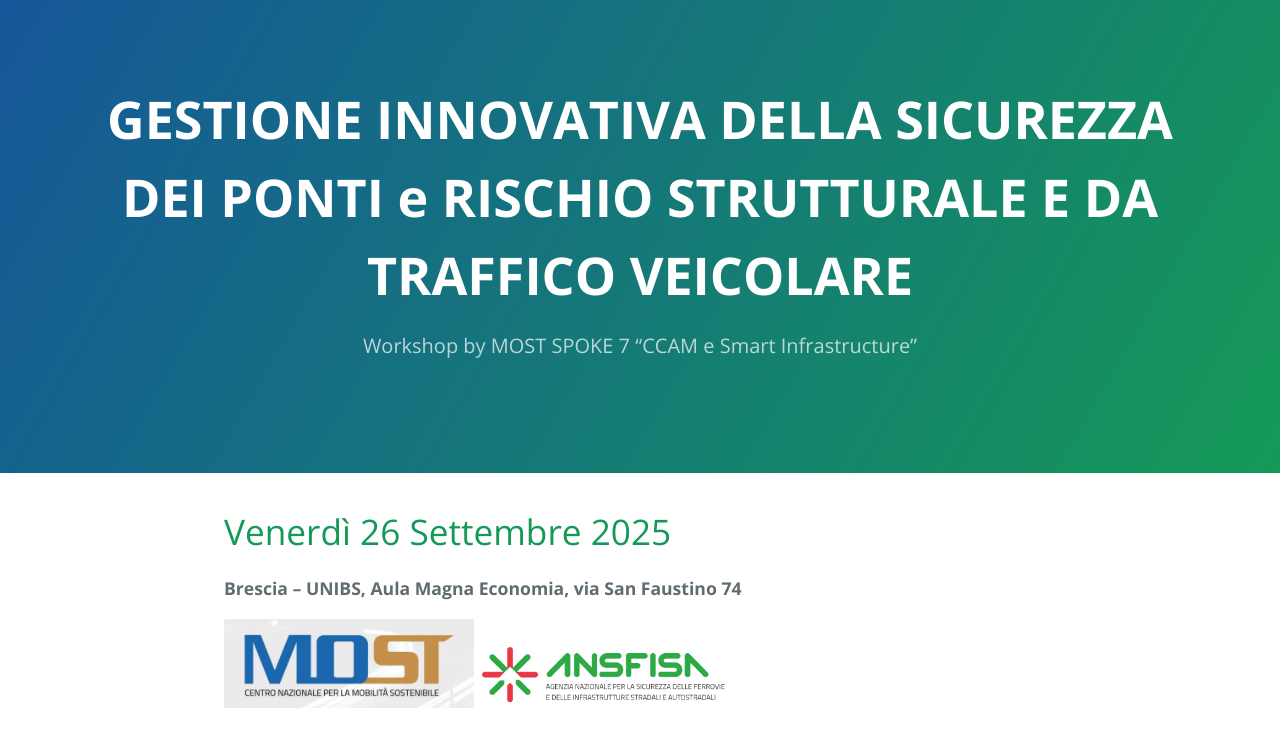
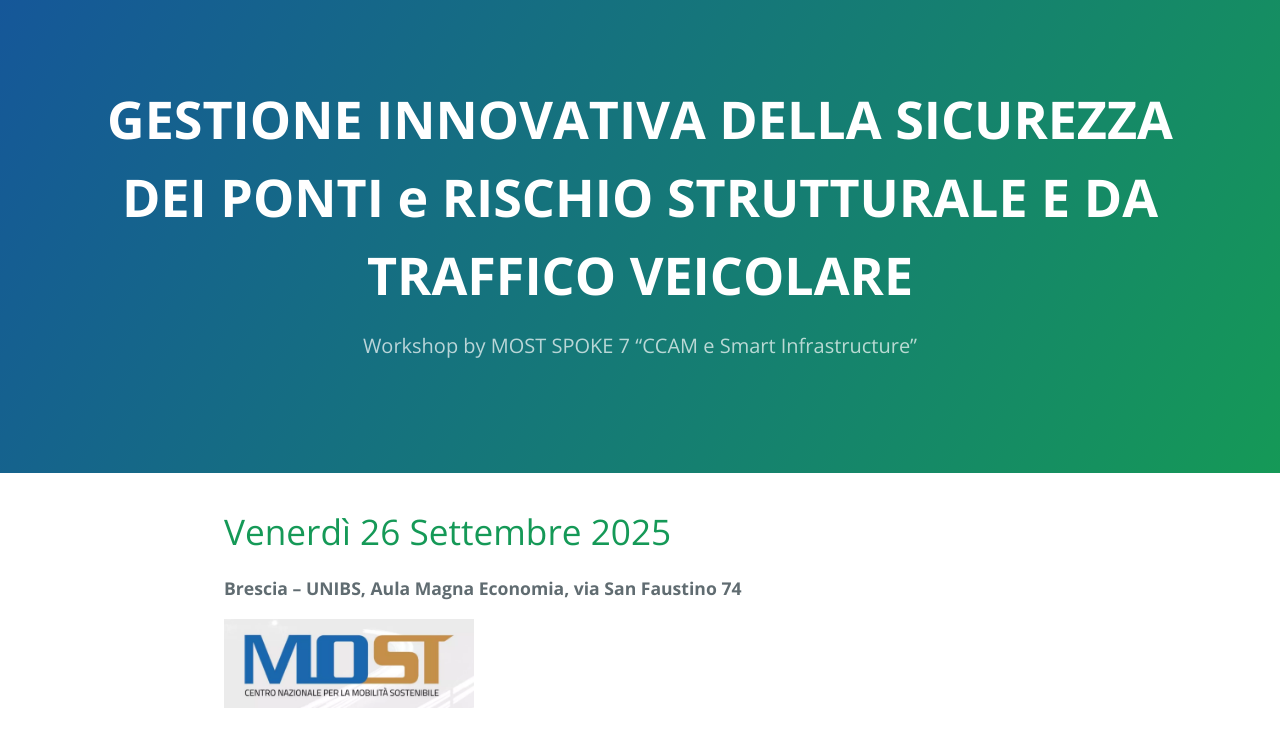
Before and after one commit to most-spoke7-workshop/GESTIONE-INNOVATIVA-DELLA-SICUREZZA-DEI-PONTI-RISCHIO-STRUTTURALE-E-DA-TRAFFICO-VEICOLARE, a Jekyll site: the page built from index.md, in a window 1280 px wide. Shown: the top 732 px of the page. Built offline with Jekyll 4.4.1, drawn with Linux system fonts in a browser that asks for light colours; grey boxes are pictures that could not be loaded.

Commit message:
rimosso logo ansfisa

```diff
--- a/index.md
+++ b/index.md
@@ -8,9 +8,9 @@ layout: default
 **Brescia – UNIBS, Aula Magna Economia, via San Faustino 74**
 
 ![MOST Logo]({{ site.baseurl }}/assets/images/logo-most.jpg "MOST Logo"){: width="250" }
-![ANSFISA Logo]({{ site.baseurl }}/assets/images/logo-ansfisa.png "ANSFISA Logo"){: width="250" }
+<!--![ANSFISA Logo]({{ site.baseurl }}/assets/images/logo-ansfisa.png "ANSFISA Logo"){: width="250" }-->
 
-<iframe src="https://docs.google.com/forms/d/e/1FAIpQLScTk7WxXNbO-E31AQySKyOiuSxBz8CsaumT_iTfTygInU4PAw/viewform?embedded=true" width="700" height="1300" frameborder="0" marginheight="0" marginwidth="0">
+<iframe src="https://docs.google.com/forms/d/e/1FAIpQLScTk7WxXNbO-E31AQySKyOiuSxBz8CsaumT_iTfTygInU4PAw/viewform?embedded=true" width="700" height="1000" frameborder="0" marginheight="0" marginwidth="0">
 </iframe>
 
 
```
